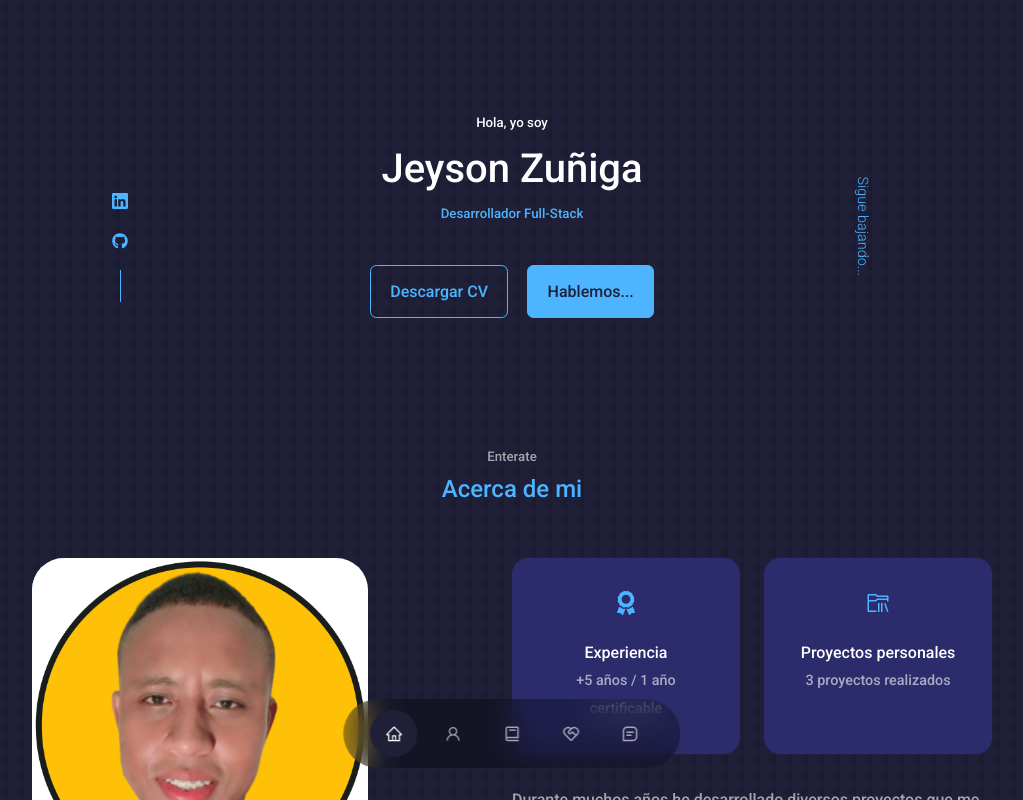
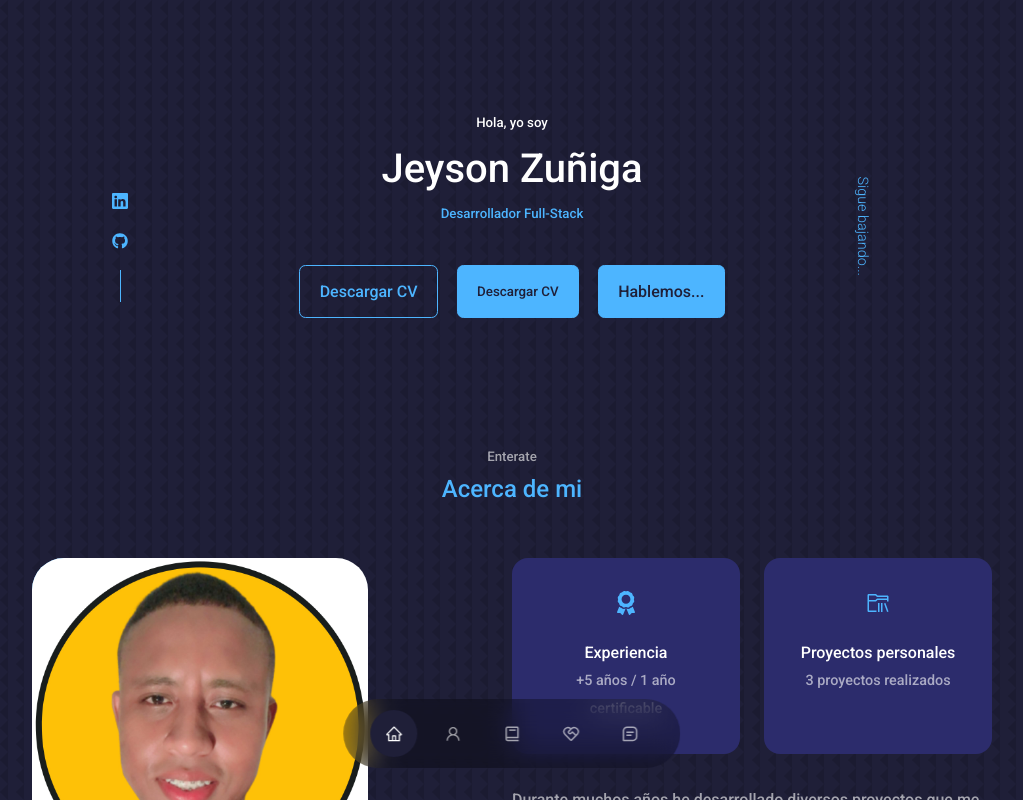
Before and after one commit to JeyZG/Portafolio, a React (Create React App) app: page / in a window 1280 px wide. Shown: the top 800 px of the page, without its empty margins (128-1151 px from the left). Built offline with nearby package versions, Linux system fonts and the light colour scheme.

Commit message:
Update CTA.jsx

```diff
--- a/src/components/header/CTA.jsx
+++ b/src/components/header/CTA.jsx
@@ -17,9 +17,9 @@ const CTA = () => {
             <a href={CV} download className="btn">
                 Descargar CV
             </a>
-            {/* <button onClick={saveCV} className="btn btn-primary">
+            <button onClick={saveCV} className="btn btn-primary">
                 Descargar CV
-            </button> */}
+            </button>
             {/* <a
                 href="../../assets/JeysonZunigaCV.pdf"
                 className="btn btn-primary"
```
